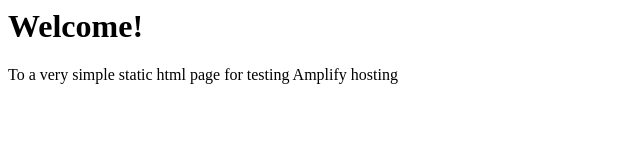
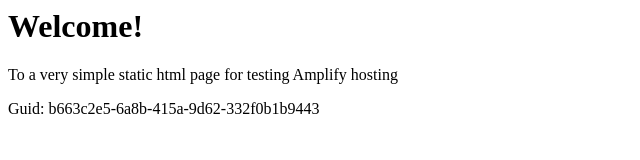
Before and after one commit to aws-aemilia-gru/Github-PR-Commit-Integration-Test-DoNotTouch-GitHubAutoBuildPrPreviewCanaryTest-v1-prod-sa-east-1, a website: page src/index.html in a window 1280 px wide. Shown: the whole page, without its empty margins (0-640 px from the left). Drawn offline with Linux system fonts and the light colour scheme.

Commit message:
commit from integ tests

```diff
--- a/src/index.html
+++ b/src/index.html
@@ -1,3 +1,5 @@
+
+
 <html lang="en">
 
 <head>
@@ -10,6 +12,6 @@
 <body>
     <h1>Welcome!</h1>
     <p>To a very simple static html page for testing Amplify hosting</p>
-</body>
+    <p>Guid: b663c2e5-6a8b-415a-9d62-332f0b1b9443</p></body>
 
 </html>
```
